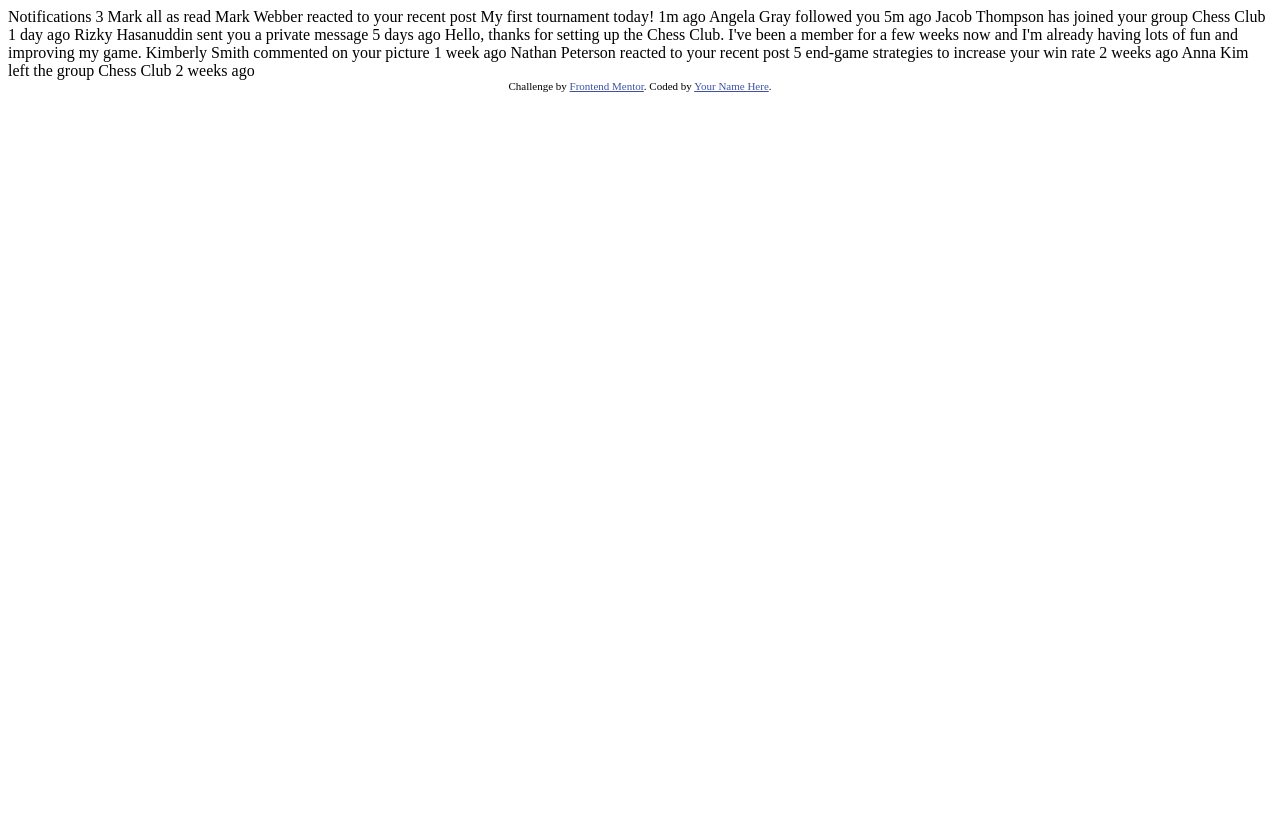
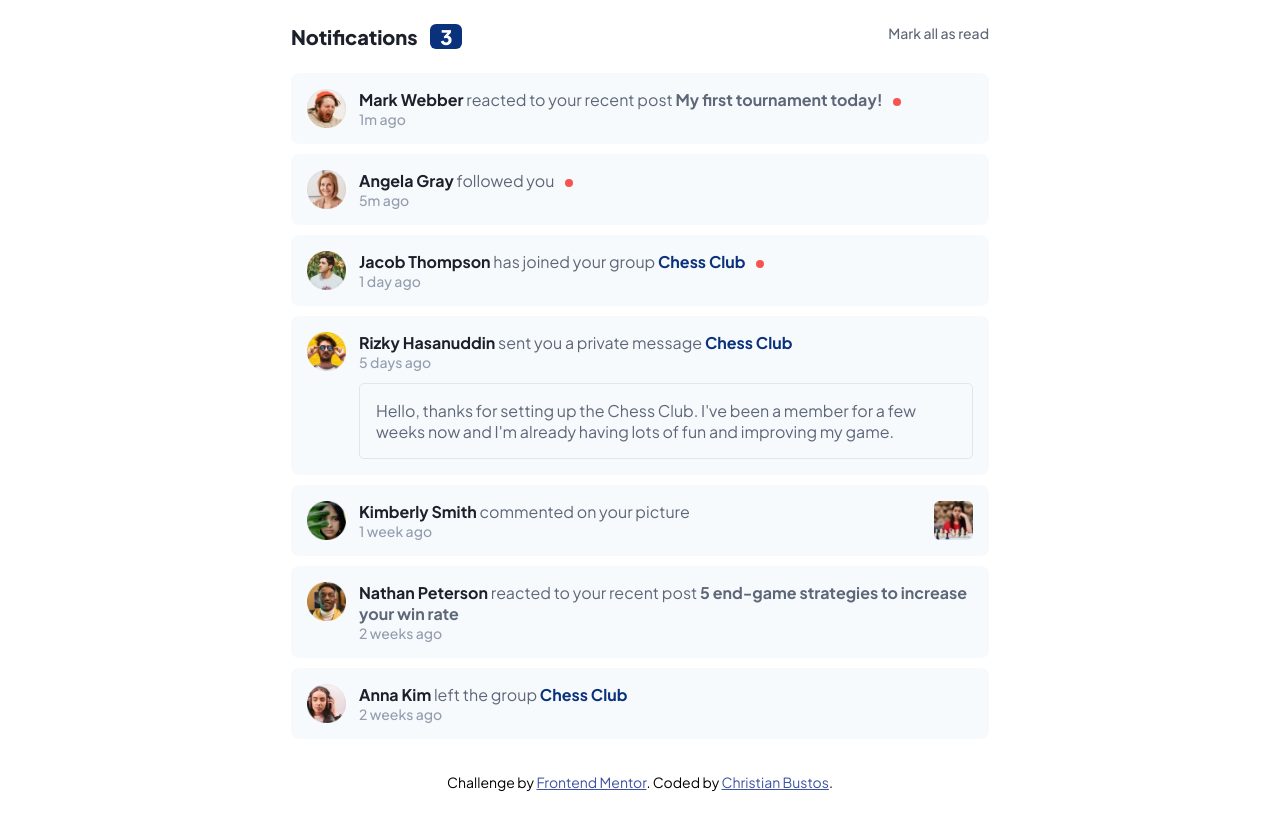
Before and after one commit to chbus37/notifications-page-main, a plain HTML site: page index.html in a window 1280 px wide. Before the commit the page ends 800 px from the top, so only its background shows below. Drawn offline with Linux system fonts and the light colour scheme.

Commit message:
desafio terminado

```diff
--- a/index.html
+++ b/index.html
@@ -7,45 +7,120 @@
   <link rel="icon" type="image/png" sizes="32x32" href="./assets/images/favicon-32x32.png">
 
   <title>Frontend Mentor | Notifications page</title>
+  <link rel="stylesheet" href="./styles.css">
 
-  <!-- Feel free to remove these styles or customise in your own stylesheet 👍 -->
-  <style>
-    .attribution { font-size: 11px; text-align: center; }
-    .attribution a { color: hsl(228, 45%, 44%); }
-  </style>
 </head>
 <body>
+  <section class="main">
+    <div class="notifications">
+      <h3 class="title">Notifications <span class="number" id="number">3</span></h3>
+      <p class="mark" id="mark-all">Mark all as read</p>
+    </div>
+    <div class="post">
+      <img class="image" src="./assets/images/avatar-mark-webber.webp">
+      <div>
+        <p>
+          <span class="name">Mark Webber</span>
+          <span>reacted to your recent post</span>
+          <span class="reaction">My first tournament today!</span>
+          <span class="status not-read"></span>
+          <p class="time">1m ago</p>
+        </p>
+      </div>
+    </div>
 
-  Notifications 3
+    <div class="post">
+      <img class="image" src="./assets/images/avatar-angela-gray.webp">
+      <div>
+        <p>
+          <span class="name">Angela Gray</span>
+          <span>followed you</span>
+          <span class="status not-read"></span>
+          <p class="time">5m ago</p>
+        </p>
+      </div>
+    </div>
 
-  Mark all as read
+    <div class="post">
+      <img class="image" src="./assets/images/avatar-jacob-thompson.webp">
+      <div>
+        <p>
+          <span class="name">Jacob Thompson</span>
+          <span>has joined your group</span>
+          <span class="group">Chess Club</span>
+          <span class="status not-read"></span>
+          <p class="time">1 day ago</p>
+        </p>
+      </div>
+    </div>
 
-  Mark Webber reacted to your recent post My first tournament today!
-  1m ago
+    <div class="post">
+      <img class="image" src="./assets/images/avatar-rizky-hasanuddin.webp">
+      <div>
+        <p>
+          <span class="name">Rizky Hasanuddin</span>
+          <span>sent you a private message</span>
+          <span class="group">Chess Club</span>
+          <span class="status"></span>
+          <p class="time">5 days ago</p>
+          <div class="message-container">
+            <p class="message">
+              Hello, thanks for setting up the Chess Club. I've been a member for a few weeks now and
+              I'm already having lots of fun and improving my game.
+            </p>
+          </div>
+        </p>
+      </div>
+    </div>
 
-  Angela Gray followed you
-  5m ago
+    <div class="post">
+      <img class="image" src="./assets/images/avatar-kimberly-smith.webp">
+      <div>
+        <p>
+          <span class="name">Kimberly Smith</span>
+          <span>commented on your picture</span>
+          <span class="status"></span>
+          <p class="time">1 week ago</p>
+        </p>
+      </div>
+      <img class="picture" src="./assets/images/image-chess.webp">
+    </div>
 
-  Jacob Thompson has joined your group Chess Club
-  1 day ago
+    <div class="post">
+      <img class="image" src="./assets/images/avatar-nathan-peterson.webp">
+      <div>
+        <p>
+          <span class="name">Nathan Peterson</span>
+          <span>reacted to your recent post </span>
+          <span class="reaction">5 end-game strategies to increase your win rate</span>
+          <span class="status"></span>
+          <p class="time">2 weeks ago</p>
+        </p>
+      </div>
+    </div>
 
-  Rizky Hasanuddin sent you a private message
-  5 days ago
-  Hello, thanks for setting up the Chess Club. I've been a member for a few weeks now and
-  I'm already having lots of fun and improving my game.
-
-  Kimberly Smith commented on your picture
-  1 week ago
-
-  Nathan Peterson reacted to your recent post 5 end-game strategies to increase your win rate
-  2 weeks ago
-
-  Anna Kim left the group Chess Club
-  2 weeks ago
+    <div class="post">
+      <img class="image" src="./assets/images/avatar-anna-kim.webp">
+      <div>
+        <p>
+          <span class="name">Anna Kim</span>
+          <span>left the group</span>
+          <span class="group">Chess Club</span>
+          <span class="status"></span>
+          <p class="time">2 weeks ago</p>
+        </p>
+      </div>
+    </div>
+  </section>
 
   <div class="attribution">
     Challenge by <a href="https://www.frontendmentor.io?ref=challenge" target="_blank">Frontend Mentor</a>.
-    Coded by <a href="#">Your Name Here</a>.
+    Coded by <a href="https://www.linkedin.com/in/christiansbustos/" target="_blank">Christian Bustos</a>.
   </div>
+
+
+
+
+  <script src="./main.js"></script>
 </body>
 </html>
--- /dev/null
+++ b/main.js
@@ -0,0 +1,24 @@
+const markAll = document.querySelector("#mark-all");
+const numberElement = document.querySelector("#number");
+const posts = document.querySelectorAll('.post');
+
+posts.forEach(post => {
+    post.addEventListener('click', () => {
+        post.querySelector('.status').classList.remove('not-read');
+        updateNotifications();
+    });
+})
+
+markAll.addEventListener("click", () => {
+  const notReadElements = document.querySelectorAll(".not-read");
+  notReadElements.forEach((notReadElements) => {
+    notReadElements.classList.remove("not-read");
+  });
+
+  updateNotifications();
+});
+
+const updateNotifications = () => {
+    const notReadElementsActual = document.querySelectorAll(".not-read");
+    numberElement.innerText = notReadElementsActual.length;
+}
--- /dev/null
+++ b/styles.css
@@ -0,0 +1,152 @@
+:root {
+  --red: hsl(1, 90%, 64%);
+  --blue: hsl(219, 85%, 26%);
+  --white: hsl(0, 0%, 100%);
+  --very-light-grayish-blue: hsl(210, 60%, 98%);
+  --Light-grayish-blue-1: hsl(211, 68%, 94%);
+  --light-grayish-blue-2: hsl(205, 33%, 90%);
+  --grayish-blue: hsl(219, 14%, 63%);
+  --dark-grayish-blue: hsl(219, 12%, 42%);
+  --very-dark-blue: hsl(224, 21%, 14%);
+}
+@font-face {
+  font-family: "Plus Jakarta Sans";
+  src: url(./assets/fonts/PlusJakartaSans-VariableFont_wght.ttf);
+}
+
+* {
+  margin: 0;
+  padding: 0;
+  box-sizing: border-box;
+}
+
+body {
+  font-family: "Plus Jakarta Sans";
+}
+
+.main {
+  padding: 24px 16px;
+}
+
+.notifications {
+  display: flex;
+  justify-content: space-between;
+  margin-bottom: 24px;
+  & .title {
+    color: var(--very-dark-blue);
+    font-weight: 800;
+    font-size: 1.25em;
+    word-spacing: 9px;
+  }
+
+  & .number {
+    background-color: var(--blue);
+    color: var(--white);
+    display: inline-block;
+    width: 32px;
+    height: 25px;
+    text-align: center;
+    border-radius: 6px;
+  }
+
+  & .mark {
+    color: var(--dark-grayish-blue);
+    font-size: 0.875em;
+    font-weight: 500;
+    cursor: pointer;
+    &:hover {
+      color: var(--blue);
+    }
+  }
+}
+
+.post {
+  background-color: var(--very-light-grayish-blue);
+  border-radius: 8px;
+  display: flex;
+  gap: 13px;
+  padding: 16px;
+  font-size: 0.875em;
+  min-width: 343px;
+  cursor: pointer;
+  margin:0 auto 10px;
+  position: relative;
+  color: var(--dark-grayish-blue);
+
+  & .image {
+    width: 39px;
+    height: 39px;
+  }
+
+  & .name {
+    font-weight: bold;
+    color: var(--very-dark-blue);
+    &:hover {
+      color: var(--blue);
+    }
+  }
+
+  & .reaction {
+    font-weight: bold;
+    &:hover {
+      color: var(--blue);
+    }
+  }
+
+  & .time {
+    color: var(--grayish-blue);
+    font-size: 0.875em;
+    font-weight: 500;
+  }
+  & .group {
+    color: var(--blue);
+    font-weight: bold;
+  }
+
+  & .message-container {
+    border: 1px solid var(--light-grayish-blue-2);
+    border-radius: 5px;
+    padding: 16px;
+    margin-top: 12px;
+
+    &:hover {
+      background-color: var(--Light-grayish-blue-1);
+    }
+  }
+
+  & .picture{
+    width: 39px;
+    height: 39px;
+    position: absolute;
+    right: 16px;
+  }
+}
+
+.not-read {
+  display: inline-block;
+  width: 8px;
+  height: 8px;
+  border-radius: 50%;
+  margin-left: 8px;
+  background-color: var(--red);
+}
+
+.attribution {
+  font-size: 0.875em;
+  text-align: center;
+  margin-bottom: 46px;
+}
+.attribution a {
+  color: hsl(228, 45%, 44%);
+}
+
+@media (min-width: 768px){
+    .main{
+        width: 730px;
+        margin: 0 auto;
+    }
+
+    .post{
+        font-size: 1em;
+    }
+}
```
